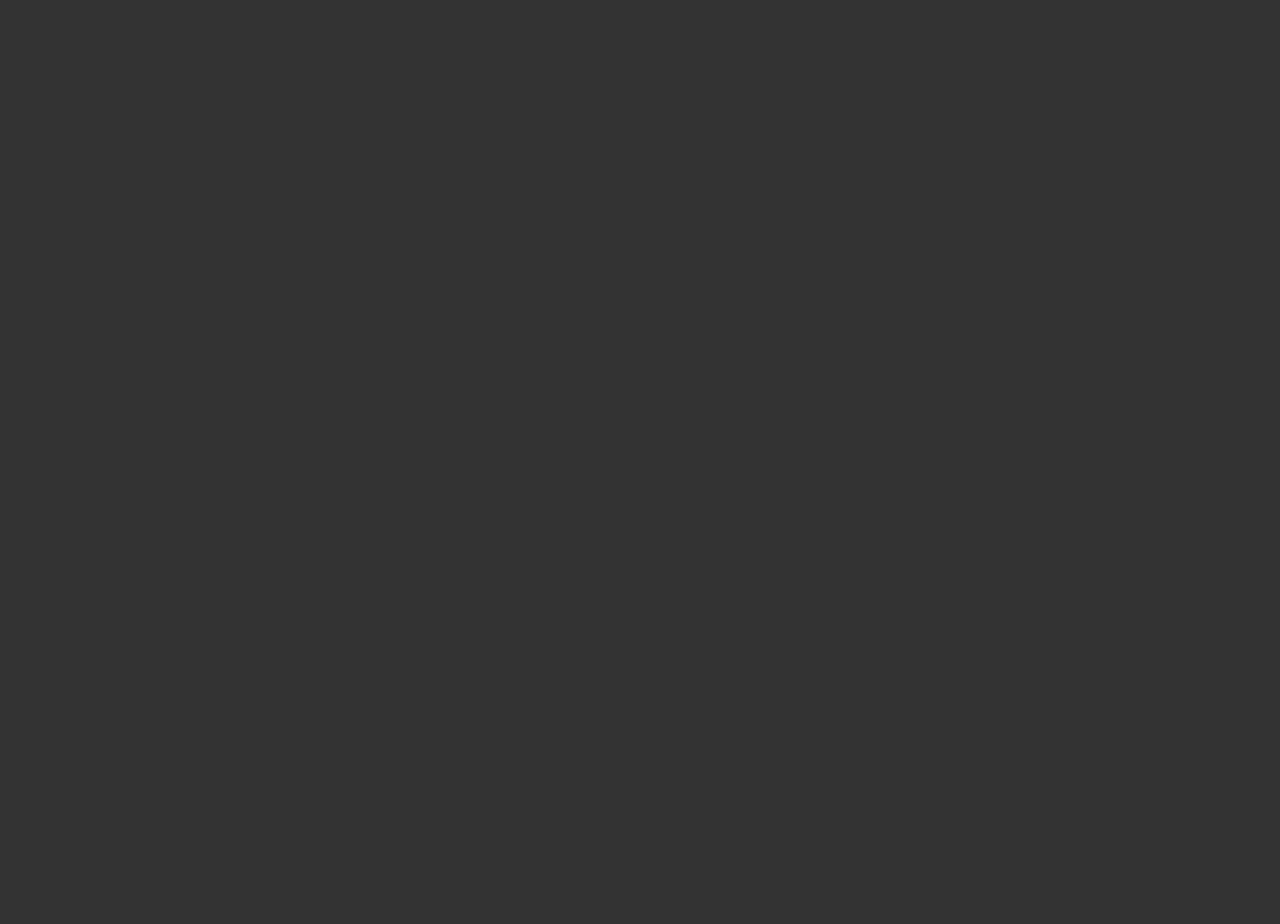
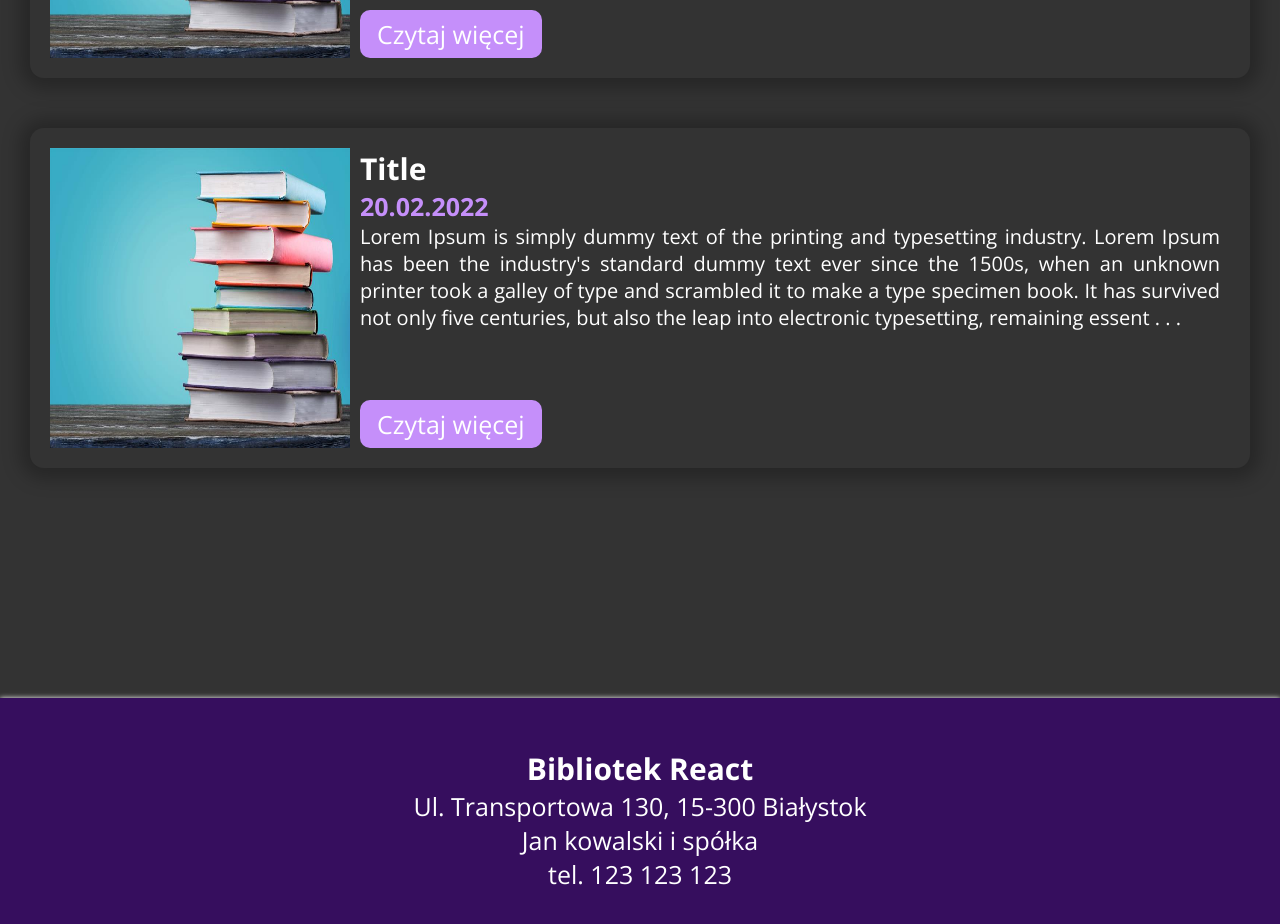
Before and after one commit to Fipeek/Biblioteka-React, a React (Create React App) app: page /home in a window 1280 px wide. Shown: the part 1500-2424 px from the top of the page. Before the commit the page ends 828 px from the top, so only its background shows below. Built offline with nearby package versions, Linux system fonts and the light colour scheme.

Commit message:
footer dorobiony

```diff
--- a/src/App.js
+++ b/src/App.js
@@ -5,12 +5,66 @@ import Home from "./components/Home";
 import AddArticle from "./components/pages/AddArticle";
 import { Route } from "react-router-dom";
 import ArticlesContext from "./store/articles-context";
+const DUMMY_ARTICLES = [
+  {
+    id: "1",
+    key: 1,
+    title: "Title",
+    date: "24.02.2022",
+    articleText:
+      "Lorem Ipsum is simply dummy text of the printing and typesetting industry. Lorem Ipsum has been the industry's standard dummy text ever since the 1500s, when an unknown printer took a galley of type and scrambled it to make a type specimen book. It has survived not only five centuries, but also the leap into electronic typesetting, remaining essentially unchanged. It was popularised in the 1960s with the release of Letraset sheets containing Lorem Ipsum passages, and more recently with desktop publishing software like Aldus PageMaker including versions of Lorem Ipsum. Lorem Ipsum is simply dummy text of the printing and typesetting industry. Lorem Ipsum has been the industry's standard dummy text ever since the 1500s, when an unknown printer took a galley of type and scrambled it to make a type specimen book. It has survived not only five centuries, but also the leap into electronic typesetting, remaining essentially unchanged. It was popularised in the 1960s with the release of Letraset sheets containing Lorem Ipsum passages, and more recently with desktop publishing software like Aldus PageMaker including versions of Lorem Ipsum.",
+    author: "Jan Kowalski",
+  },
+  {
+    id: "2",
+    key: 2,
+    title: "Title",
+    date: "21.02.2022",
+    articleText:
+      "Lorem Ipsum is simply dummy text of the printing and typesetting industry. Lorem Ipsum has been the industry's standard dummy text ever since the 1500s, when an unknown printer took a galley of type and scrambled it to make a type specimen book. It has survived not only five centuries, but also the leap into electronic typesetting, remaining essentially unchanged. It was popularised in the 1960s with the release of Letraset sheets containing Lorem Ipsum passages, and more recently with desktop publishing software like Aldus PageMaker including versions of Lorem Ipsum.",
+    author: "Tomasz Adamski",
+  },
+  {
+    id: "3",
+    key: 3,
+    title: "Title",
+    date: "20.02.2022",
+    articleText:
+      "Lorem Ipsum is simply dummy text of the printing and typesetting industry. Lorem Ipsum has been the industry's standard dummy text ever since the 1500s, when an unknown printer took a galley of type and scrambled it to make a type specimen book. It has survived not only five centuries, but also the leap into electronic typesetting, remaining essentially unchanged. It was popularised in the 1960s with the release of Letraset sheets containing Lorem Ipsum passages, and more recently with desktop publishing software like Aldus PageMaker including versions of Lorem Ipsum.",
+    author: "Adam Małysz",
+  },
+];
 function App() {
   return (
     <ArticlesContext.Provider
-    value={{articles:[]}}>
-      {/* <Header></Header>
-        <Home></Home> */}
+    value={{articles:[{
+      id: "1",
+      key: 1,
+      title: "Title",
+      date: "24.02.2022",
+      articleText:
+        "Lorem Ipsum is simply dummy text of the printing and typesetting industry. Lorem Ipsum has been the industry's standard dummy text ever since the 1500s, when an unknown printer took a galley of type and scrambled it to make a type specimen book. It has survived not only five centuries, but also the leap into electronic typesetting, remaining essentially unchanged. It was popularised in the 1960s with the release of Letraset sheets containing Lorem Ipsum passages, and more recently with desktop publishing software like Aldus PageMaker including versions of Lorem Ipsum. Lorem Ipsum is simply dummy text of the printing and typesetting industry. Lorem Ipsum has been the industry's standard dummy text ever since the 1500s, when an unknown printer took a galley of type and scrambled it to make a type specimen book. It has survived not only five centuries, but also the leap into electronic typesetting, remaining essentially unchanged. It was popularised in the 1960s with the release of Letraset sheets containing Lorem Ipsum passages, and more recently with desktop publishing software like Aldus PageMaker including versions of Lorem Ipsum.",
+      author: "Jan Kowalski",
+    },
+    {
+      id: "2",
+      key: 2,
+      title: "Title",
+      date: "21.02.2022",
+      articleText:
+        "Lorem Ipsum is simply dummy text of the printing and typesetting industry. Lorem Ipsum has been the industry's standard dummy text ever since the 1500s, when an unknown printer took a galley of type and scrambled it to make a type specimen book. It has survived not only five centuries, but also the leap into electronic typesetting, remaining essentially unchanged. It was popularised in the 1960s with the release of Letraset sheets containing Lorem Ipsum passages, and more recently with desktop publishing software like Aldus PageMaker including versions of Lorem Ipsum.",
+      author: "Tomasz Adamski",
+    },
+    {
+      id: "3",
+      key: 3,
+      title: "Title",
+      date: "20.02.2022",
+      articleText:
+        "Lorem Ipsum is simply dummy text of the printing and typesetting industry. Lorem Ipsum has been the industry's standard dummy text ever since the 1500s, when an unknown printer took a galley of type and scrambled it to make a type specimen book. It has survived not only five centuries, but also the leap into electronic typesetting, remaining essentially unchanged. It was popularised in the 1960s with the release of Letraset sheets containing Lorem Ipsum passages, and more recently with desktop publishing software like Aldus PageMaker including versions of Lorem Ipsum.",
+      author: "Adam Małysz",
+    },]}}>
+
       <Route path="/home">
         <Header></Header>
         <Home></Home>
--- a/src/components/Articles.js
+++ b/src/components/Articles.js
@@ -1,4 +1,4 @@
-import React from "react";
+import React, { useState } from "react";
 import styles from "./Articles.module.css";
 import Article from "./Article";
 import Card from "./UI/Card";
@@ -7,39 +7,51 @@ import ArticlesContext from "../store/articles-context";
 const DUMMY_ARTICLES = [
   {
     id: "1",
+    key: 1,
     title: "Title",
     date: "24.02.2022",
-    articleText: "Lorem Ipsum is simply dummy text of the printing and typesetting industry. Lorem Ipsum has been the industry's standard dummy text ever since the 1500s, when an unknown printer took a galley of type and scrambled it to make a type specimen book. It has survived not only five centuries, but also the leap into electronic typesetting, remaining essentially unchanged. It was popularised in the 1960s with the release of Letraset sheets containing Lorem Ipsum passages, and more recently with desktop publishing software like Aldus PageMaker including versions of Lorem Ipsum. Lorem Ipsum is simply dummy text of the printing and typesetting industry. Lorem Ipsum has been the industry's standard dummy text ever since the 1500s, when an unknown printer took a galley of type and scrambled it to make a type specimen book. It has survived not only five centuries, but also the leap into electronic typesetting, remaining essentially unchanged. It was popularised in the 1960s with the release of Letraset sheets containing Lorem Ipsum passages, and more recently with desktop publishing software like Aldus PageMaker including versions of Lorem Ipsum.",
-    author: "Jan Kowalski"
+    articleText:
+      "Lorem Ipsum is simply dummy text of the printing and typesetting industry. Lorem Ipsum has been the industry's standard dummy text ever since the 1500s, when an unknown printer took a galley of type and scrambled it to make a type specimen book. It has survived not only five centuries, but also the leap into electronic typesetting, remaining essentially unchanged. It was popularised in the 1960s with the release of Letraset sheets containing Lorem Ipsum passages, and more recently with desktop publishing software like Aldus PageMaker including versions of Lorem Ipsum. Lorem Ipsum is simply dummy text of the printing and typesetting industry. Lorem Ipsum has been the industry's standard dummy text ever since the 1500s, when an unknown printer took a galley of type and scrambled it to make a type specimen book. It has survived not only five centuries, but also the leap into electronic typesetting, remaining essentially unchanged. It was popularised in the 1960s with the release of Letraset sheets containing Lorem Ipsum passages, and more recently with desktop publishing software like Aldus PageMaker including versions of Lorem Ipsum.",
+    author: "Jan Kowalski",
   },
   {
     id: "2",
+    key: 2,
     title: "Title",
     date: "21.02.2022",
-    articleText: "Lorem Ipsum is simply dummy text of the printing and typesetting industry. Lorem Ipsum has been the industry's standard dummy text ever since the 1500s, when an unknown printer took a galley of type and scrambled it to make a type specimen book. It has survived not only five centuries, but also the leap into electronic typesetting, remaining essentially unchanged. It was popularised in the 1960s with the release of Letraset sheets containing Lorem Ipsum passages, and more recently with desktop publishing software like Aldus PageMaker including versions of Lorem Ipsum.",
-    author: "Tomasz Adamski"
+    articleText:
+      "Lorem Ipsum is simply dummy text of the printing and typesetting industry. Lorem Ipsum has been the industry's standard dummy text ever since the 1500s, when an unknown printer took a galley of type and scrambled it to make a type specimen book. It has survived not only five centuries, but also the leap into electronic typesetting, remaining essentially unchanged. It was popularised in the 1960s with the release of Letraset sheets containing Lorem Ipsum passages, and more recently with desktop publishing software like Aldus PageMaker including versions of Lorem Ipsum.",
+    author: "Tomasz Adamski",
   },
   {
     id: "3",
+    key: 3,
     title: "Title",
     date: "20.02.2022",
-    articleText: "Lorem Ipsum is simply dummy text of the printing and typesetting industry. Lorem Ipsum has been the industry's standard dummy text ever since the 1500s, when an unknown printer took a galley of type and scrambled it to make a type specimen book. It has survived not only five centuries, but also the leap into electronic typesetting, remaining essentially unchanged. It was popularised in the 1960s with the release of Letraset sheets containing Lorem Ipsum passages, and more recently with desktop publishing software like Aldus PageMaker including versions of Lorem Ipsum.",
-    author: "Adam Małysz"
+    articleText:
+      "Lorem Ipsum is simply dummy text of the printing and typesetting industry. Lorem Ipsum has been the industry's standard dummy text ever since the 1500s, when an unknown printer took a galley of type and scrambled it to make a type specimen book. It has survived not only five centuries, but also the leap into electronic typesetting, remaining essentially unchanged. It was popularised in the 1960s with the release of Letraset sheets containing Lorem Ipsum passages, and more recently with desktop publishing software like Aldus PageMaker including versions of Lorem Ipsum.",
+    author: "Adam Małysz",
   },
 ];
 
 const News = () => {
   const ctx = useContext(ArticlesContext);
-  console.log(DUMMY_ARTICLES[0].articleText.length);
-    const articles = ctx.articles.map((article)=>(
-        <Article id={article.id} title={article.title} date={article.date} text={article.articleText} author={article.author}></Article>
-    ))
+
+
+  const articles = ctx.articles.map((article) => (
+    <Article
+      id={article.id}
+      title={article.title}
+      date={article.date}
+      text={article.articleText}
+      author={article.author}
+    ></Article>
+  ));
   return (
     <section className={styles.news}>
       <h1>Aktualnosci</h1>
 
-      <ul>{ articles}</ul>
-
+      <ul>{articles}</ul>
     </section>
   );
 };
--- /dev/null
+++ b/src/components/Footer.js
@@ -0,0 +1,17 @@
+import {FontAwesomeIcon} from '@fortawesome/react-fontawesome'
+import {faCoffee} from '@fortawesome/free-solid-svg-icons'
+import styles from './Footer.module.css';
+const Footer = () => {
+    return ( <footer>
+        <div className={styles.contact}>
+        <h1>Bibliotek React</h1>
+        <p>Ul. Transportowa 130, 15-300 Białystok</p>
+        <p>Jan kowalski i spółka</p>
+        <p>tel. 123 123 123</p>
+
+        </div>
+        <div className={styles.socialMedia}></div>
+    </footer>  );
+}
+
+export default Footer;
--- /dev/null
+++ b/src/components/Footer.module.css
@@ -0,0 +1,20 @@
+footer{
+    background-color: #360e5e;
+    box-shadow: 0 0 5px white;
+    color: white;
+    padding: 50px;
+    display: flex;
+    /* align-items: center; */
+    /* align-content: center; */
+    justify-content: center;
+    margin-top: 150px;
+}
+.contact h1{
+    font-size: 30px;
+}
+.contact p{
+    font-size: 25px;
+}
+.contact{
+    text-align: center;
+}
--- a/src/components/Home.js
+++ b/src/components/Home.js
@@ -3,6 +3,7 @@ import styles from "./Home.module.css";
 import Articles from './Articles';
 import libraryImage from "../assets/books2.jpg";
 import "./reset.css";
+import Footer from "./Footer";
 const Home = () => {
   return (
     <section className={styles.home}>
@@ -17,6 +18,8 @@ const Home = () => {
         </div>
       </div>
       <Articles></Articles>
+      <Footer>
+      </Footer>
     </section>
   );
 };
--- a/src/components/pages/AddArticle.js
+++ b/src/components/pages/AddArticle.js
@@ -1,13 +1,14 @@
 import Header from "../Header";
 import Form from "../Form";
 import React from "react";
+import Footer from "../Footer";
 import { ReactFragment } from "react";
 const AddArticle = () => {
     return (
         <React.Fragment>
             <Header></Header>
             <Form></Form>
-
+        <Footer></Footer>
         </React.Fragment>
      );
 }
--- a/src/index.js
+++ b/src/index.js
@@ -4,6 +4,8 @@ import './index.css';
 import App from './App';
 import reportWebVitals from './reportWebVitals';
 import {BrowserRouter} from 'react-router-dom';
+import {FontAwesomeIcon} from '@fortawesome/react-fontawesome'
+import {faCoffee} from '@fortawesome/free-solid-svg-icons'
 
 ReactDOM.render(
   <React.StrictMode>
```
